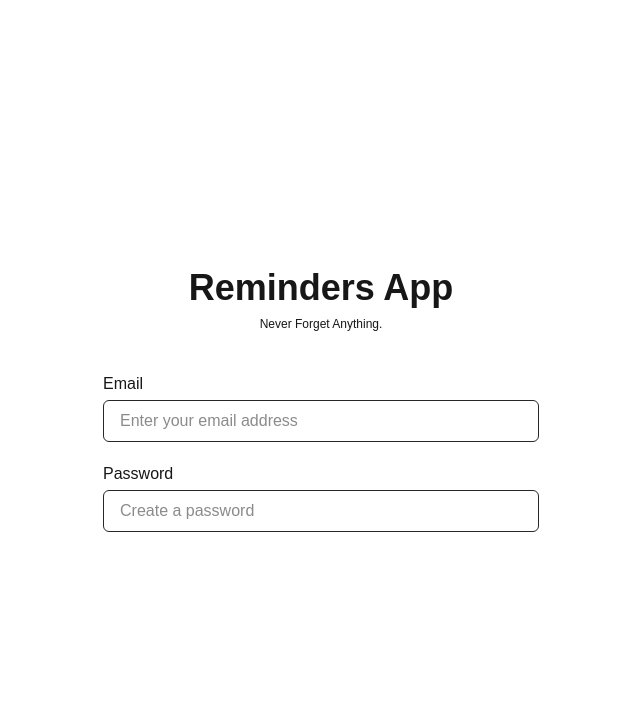
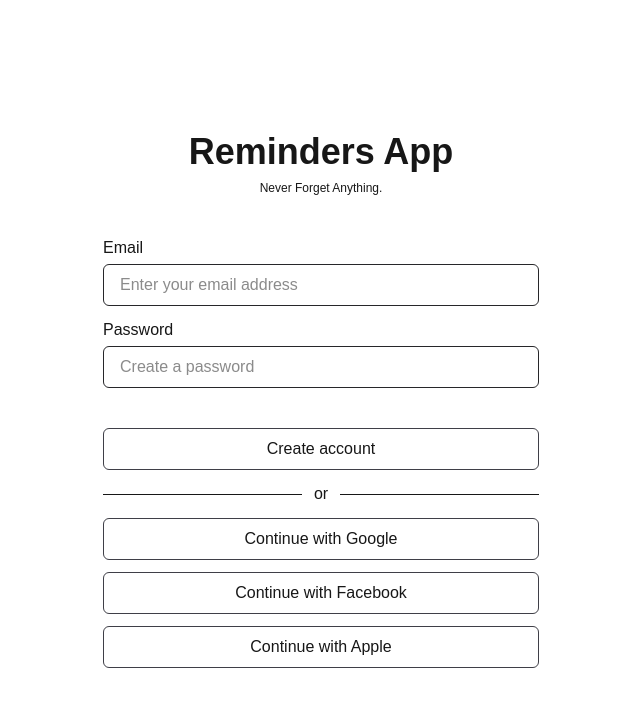
Before and after one commit to f1ssure/Reminders-App, a Next.js app: page / in a window 1280 px wide. Shown: the top 706 px of the page, without its empty margins (319-959 px from the left). Built offline with nearby package versions, Linux system fonts and the light colour scheme.

Commit message:
create Button component and add the newly made buttons to /register page

```diff
--- a/app/register/page.tsx
+++ b/app/register/page.tsx
@@ -1,4 +1,5 @@
-import InputField from "@components/InputField"
+import InputField from "@components/InputField";
+import Button from "@components/Button";
 
 export default function RegisterPage() {
   return (
@@ -10,9 +11,47 @@ export default function RegisterPage() {
           </h1>
           <p className="text-center text-xs mt-2">Never Forget Anything.</p>
         </div>
-        <div className="flex flex-col gap-5 w-full">
-          <InputField label="Email" type="text" placeholder="Enter your email address" />
-          <InputField label="Password" type="password" placeholder="Create a password" />
+
+        <div className="flex flex-col gap-3 w-full">
+          <InputField
+            label="Email"
+            type="text"
+            placeholder="Enter your email address"
+          />
+          <InputField
+            label="Password"
+            type="password"
+            placeholder="Create a password"
+          />
+        </div>
+
+        <div className="w-full">
+          <Button
+            text="Create account"
+            //onClick={() => console.log("Created account.")}
+          />
+
+          <div className="w-full my-3 flex items-center">
+            <hr className="inline w-full" />
+            <span className="px-3">or</span>
+            <hr className="inline w-full" />
+          </div>
+
+          {/* TODO: Add Google, Facebook and Apple OAuth */}
+          <div className="flex flex-col gap-3 w-full">
+            <Button
+              text="Continue with Google"
+              //onClick={() => console.log("Google.")}
+            />
+            <Button
+              text="Continue with Facebook"
+              //onClick={() => console.log("Facebook.")}
+            />
+            <Button
+              text="Continue with Apple"
+              //onClick={() => console.log("Apple.")}
+            />
+          </div>
         </div>
       </div>
     </main>
--- /dev/null
+++ b/components/Button/index.tsx
@@ -0,0 +1,14 @@
+interface ButtonProps {
+  text?: string
+  //onClick: Function
+}
+
+export default function Button(props: ButtonProps) {
+  return (
+    <button /*onClick={() => props.onClick}*/
+      className="w-full px-4 py-2 border-[1.5px] border-zinc-700 rounded-md"
+    >
+      {props.text}
+    </button>
+  );
+}
--- a/components/InputField/index.tsx
+++ b/components/InputField/index.tsx
@@ -9,7 +9,7 @@ export default function InputField(props: InputProps) {
     <label className="w-full">
       {props.label}
       <input
-        className="block w-full mt-1 px-4 py-2 border-zinc-800 border-[1.5px] transition-outline ease-out duration-75 focus:outline-solid outline-sky-950 focus:outline-1 rounded-md"
+        className="block w-full mt-1 px-4 py-2 border-[1.5px] border-zinc-800 transition-outline ease-out duration-75 focus:outline-solid outline-sky-950 focus:outline-1 rounded-md"
         type={props.type ? props.type : "text"}
         placeholder={props.placeholder}
       ></input>
```
Also changed, not shown: 1 other file (tests, documents, lock files or other folders).
